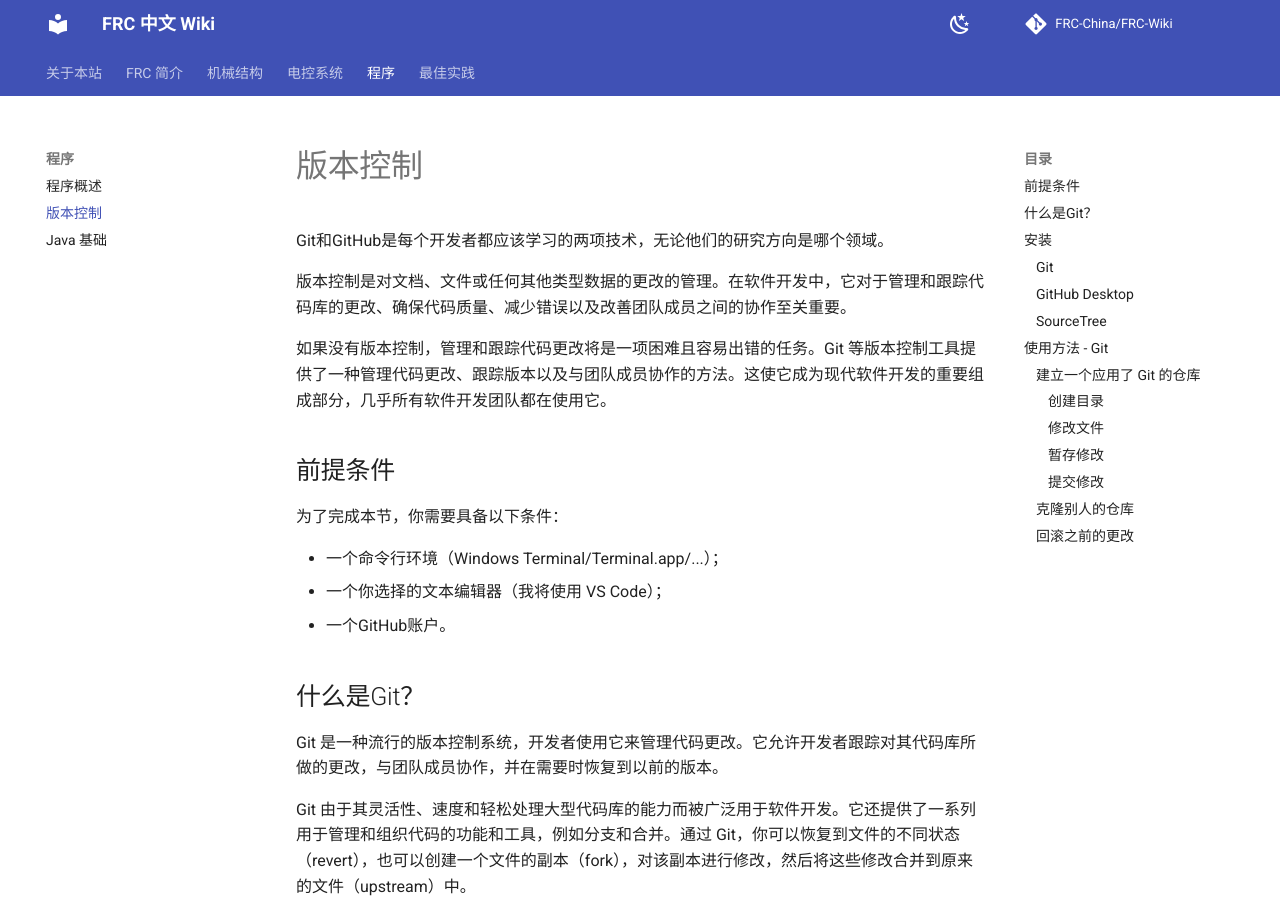
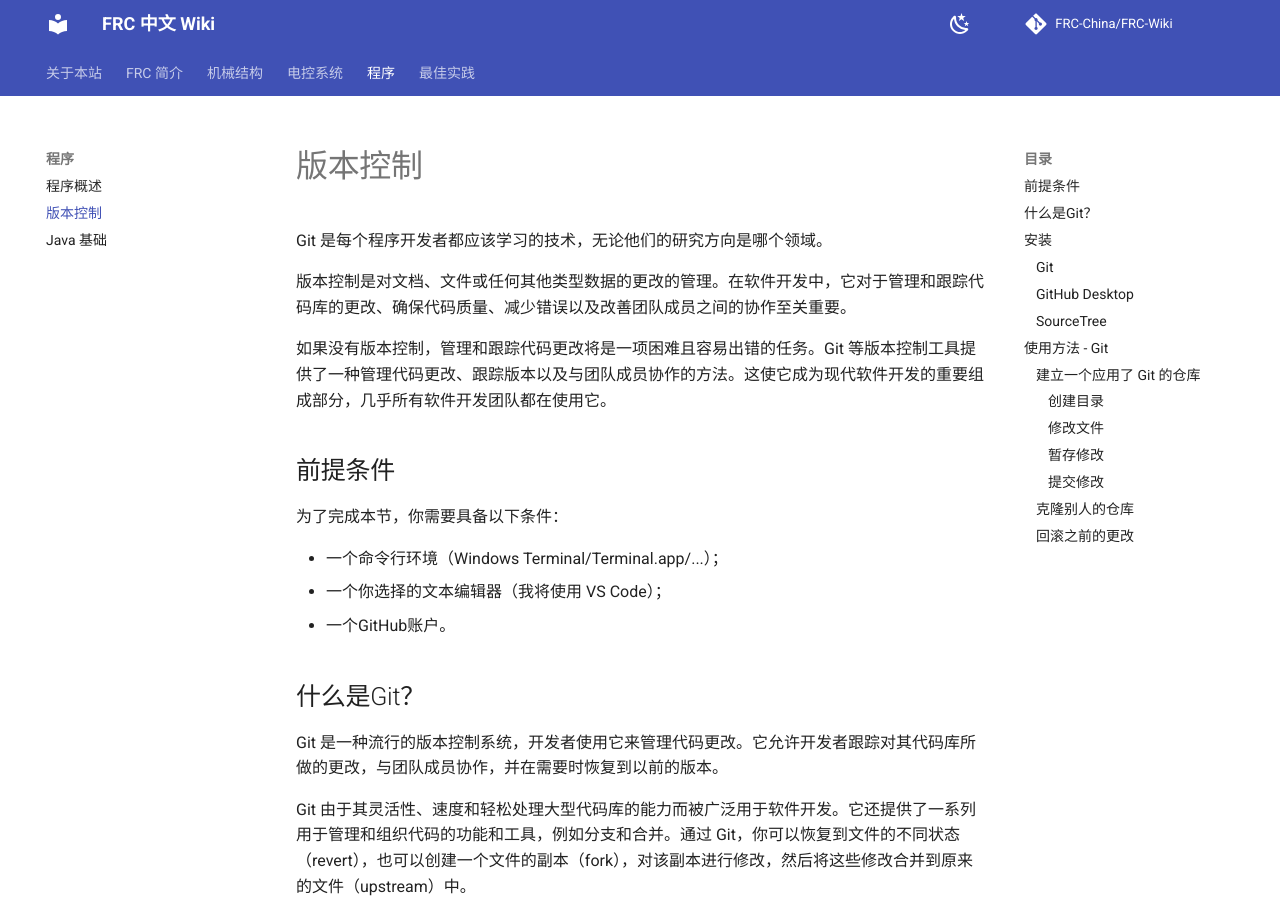
Before and after one commit to FRC-China/FRC-Wiki, an MkDocs documentation site: the page built from docs/programming/git-basics.md, in a window 1280 px wide and 900 px high. Built offline with MkDocs 1.6.1 and Material for MkDocs 9.7.7, drawn with Linux system fonts in a browser that asks for light colours; comment, search, counter and statistics services are not loaded.

Commit message:
feat(programming/git-basics): correct mistakes

```diff
--- a/docs/programming/git-basics.md
+++ b/docs/programming/git-basics.md
@@ -1,6 +1,6 @@
 # 版本控制
 
-Git和GitHub是每个开发者都应该学习的两项技术，无论他们的研究方向是哪个领域。
+Git 是每个程序开发者都应该学习的技术，无论他们的研究方向是哪个领域。
 
 版本控制是对文档、文件或任何其他类型数据的更改的管理。在软件开发中，它对于管理和跟踪代码库的更改、确保代码质量、减少错误以及改善团队成员之间的协作至关重要。
 
```
